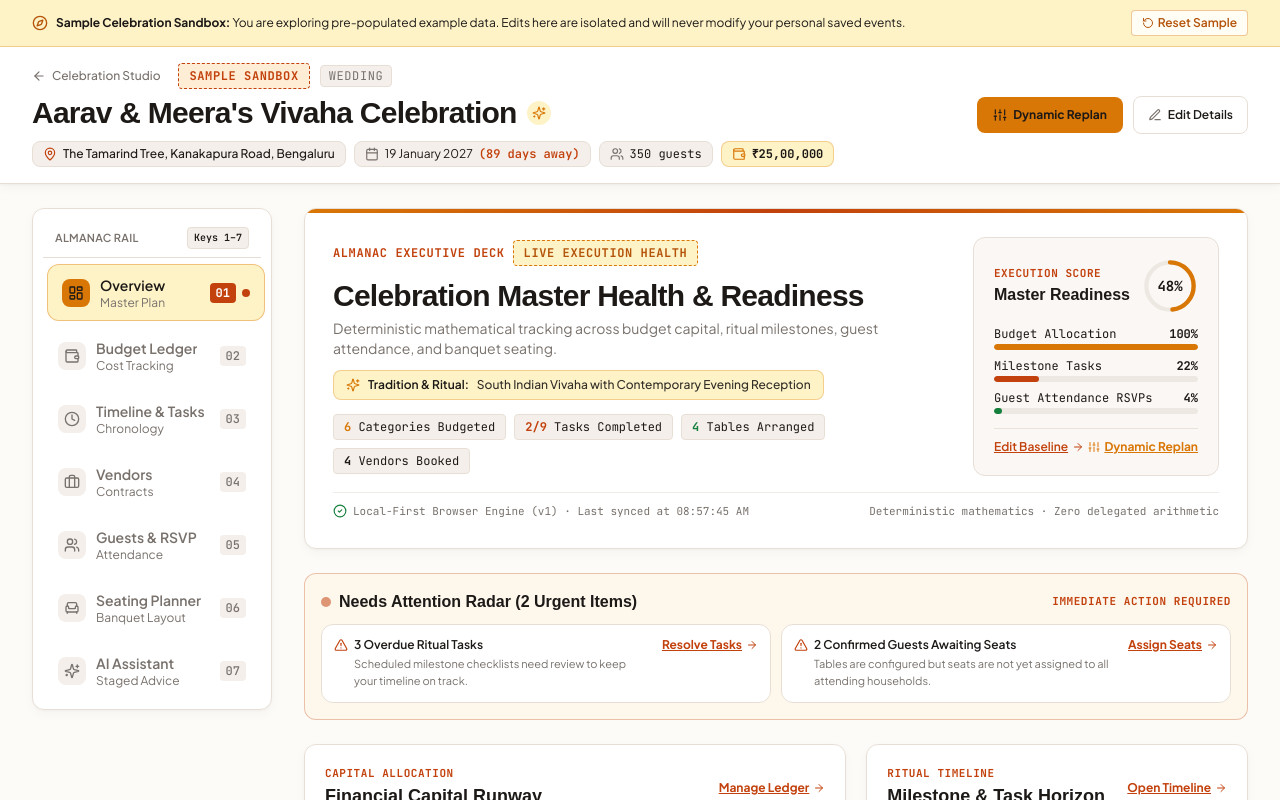
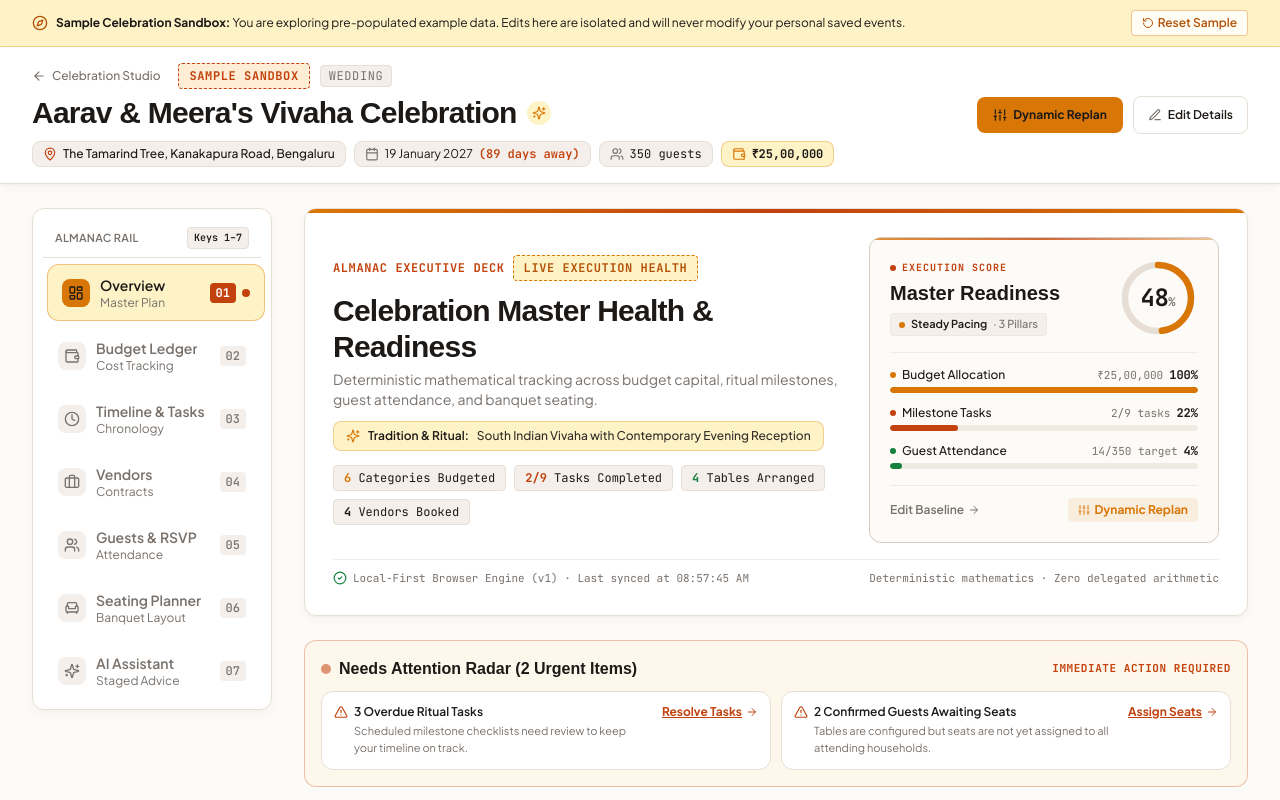
Before and after one commit to rahulasthwik1307/EventPilot, a Next.js app: page / in a window 1280 px wide. Both pictures are taken after a click on the button "Explore Sample Event". Shown: the top 800 px of the page. Built offline with nearby package versions, Linux system fonts and the light colour scheme; a web font is replaced by a local one.

Commit message:
feat: add OverviewTab component for event workspace dashboard

```diff
--- a/src/components/workspace/OverviewTab.tsx
+++ b/src/components/workspace/OverviewTab.tsx
@@ -315,7 +315,7 @@ export function OverviewTab({
   ]);
 
   // SVG Gauge calculations for the Master Readiness Dial
-  const radius = 38;
+  const radius = 33;
   const circumference = 2 * Math.PI * radius;
   const strokeDashoffset = circumference - (readiness.score / 100) * circumference;
 
@@ -376,53 +376,94 @@ export function OverviewTab({
             </div>
           </div>
 
-          {/* Right Column: Master Execution Score Card with Radial Gauge */}
-          <div className="lg:w-84 flex-shrink-0 bg-neutral-subtle/50 border border-neutral-border rounded-lg p-4 sm:p-5 shadow-xs">
-            <div className="flex items-center justify-between gap-3 mb-3">
-              <div>
-                <span className="text-[11px] font-mono uppercase tracking-wider text-secondary font-bold block mb-0.5">
+          {/* Right Column: Master Execution Score Card with Authority Dial */}
+          <div className="w-full lg:w-[350px] flex-shrink-0 bg-neutral-bg border border-neutral-border-strong rounded-xl p-5 shadow-xs relative overflow-hidden">
+            {/* Subtle top ceremonial accent */}
+            <div className="absolute top-0 left-0 right-0 h-0.5 bg-gradient-to-r from-primary/80 via-secondary/80 to-primary/40" />
+
+            <div className="flex items-center justify-between gap-3 pb-3.5 border-b border-neutral-border/60">
+              <div className="min-w-0">
+                <span className="text-[10px] font-mono uppercase tracking-widest text-secondary font-bold flex items-center gap-1.5 mb-1">
+                  <span className="w-1.5 h-1.5 rounded-full bg-secondary" />
                   Execution Score
                 </span>
-                <h3 className="font-display text-base font-bold text-neutral-text">
+                <h3 className="font-display text-lg sm:text-xl font-bold text-neutral-text leading-tight">
                   Master Readiness
                 </h3>
+                <div className="mt-1.5 inline-flex items-center gap-1.5 px-2 py-0.5 rounded text-[11px] font-medium bg-neutral-subtle border border-neutral-border/50">
+                  <span
+                    className={`w-1.5 h-1.5 rounded-full ${
+                      readiness.score >= 70
+                        ? 'bg-status-success'
+                        : readiness.score >= 40
+                        ? 'bg-primary'
+                        : 'bg-secondary'
+                    }`}
+                  />
+                  <span className="font-semibold text-neutral-text">
+                    {readiness.score >= 70
+                      ? 'High Readiness'
+                      : readiness.score >= 40
+                      ? 'Steady Pacing'
+                      : 'Setup & Allocation'}
+                  </span>
+                  <span className="text-neutral-muted">· 3 Pillars</span>
+                </div>
               </div>
 
-              {/* Radial Score Gauge */}
-              <div className="relative w-14 h-14 flex items-center justify-center flex-shrink-0">
-                <svg className="w-14 h-14 transform -rotate-90" viewBox="0 0 90 90">
+              {/* Authority Radial Score Dial */}
+              <div className="relative w-18 h-18 sm:w-20 sm:h-20 flex items-center justify-center flex-shrink-0">
+                <svg className="w-18 h-18 sm:w-20 sm:h-20 transform -rotate-90" viewBox="0 0 80 80">
                   <circle
-                    cx="45"
-                    cy="45"
+                    cx="40"
+                    cy="40"
                     r={radius}
-                    className="stroke-neutral-border/60"
-                    strokeWidth="7"
+                    className="stroke-neutral-border"
+                    strokeWidth="6.5"
                     fill="transparent"
                   />
                   <circle
-                    cx="45"
-                    cy="45"
+                    cx="40"
+                    cy="40"
                     r={radius}
                     className="stroke-primary transition-all duration-700 ease-out"
-                    strokeWidth="7"
+                    strokeWidth="6.5"
                     strokeDasharray={circumference}
                     strokeDashoffset={strokeDashoffset}
                     strokeLinecap="round"
                     fill="transparent"
                   />
                 </svg>
-                <span className="absolute font-mono text-sm font-bold text-neutral-text">
-                  {readiness.score}%
-                </span>
+                <div className="absolute inset-0 flex flex-col items-center justify-center text-center">
+                  <div className="flex items-baseline">
+                    <span className="font-mono text-2xl font-black text-neutral-text tabular-nums leading-none tracking-tight">
+                      {readiness.score}
+                    </span>
+                    <span className="font-mono text-xs font-bold text-neutral-muted leading-none">
+                      %
+                    </span>
+                  </div>
+                </div>
               </div>
             </div>
 
-            {/* 3 Pillar Progress Bars */}
-            <div className="space-y-2 text-xs font-mono">
-              <div>
-                <div className="flex justify-between text-neutral-text mb-0.5">
-                  <span>Budget Allocation</span>
-                  <span className="font-bold">{readiness.budgetScore}%</span>
+            {/* 3 Pillar Progress Rows with Concrete Data Context */}
+            <div className="space-y-3 pt-3.5">
+              {/* Pillar 1: Budget Capital */}
+              <div className="space-y-1">
+                <div className="flex items-center justify-between text-xs">
+                  <span className="font-medium text-neutral-text flex items-center gap-1.5">
+                    <span className="w-1.5 h-1.5 rounded-full bg-primary shrink-0" />
+                    <span>Budget Allocation</span>
+                  </span>
+                  <div className="flex items-baseline gap-1.5 font-mono">
+                    <span className="text-[11px] text-neutral-muted tabular-nums">
+                      {formatCurrency(summary.totalAllocated, event.currency)}
+                    </span>
+                    <span className="font-bold text-neutral-text text-xs tabular-nums">
+                      {readiness.budgetScore}%
+                    </span>
+                  </div>
                 </div>
                 <div className="w-full bg-neutral-border/60 rounded-full h-1.5 overflow-hidden">
                   <div
@@ -432,10 +473,21 @@ export function OverviewTab({
                 </div>
               </div>
 
-              <div>
-                <div className="flex justify-between text-neutral-text mb-0.5">
-                  <span>Milestone Tasks</span>
-                  <span className="font-bold">{readiness.taskScore}%</span>
+              {/* Pillar 2: Ritual Tasks */}
+              <div className="space-y-1">
+                <div className="flex items-center justify-between text-xs">
+                  <span className="font-medium text-neutral-text flex items-center gap-1.5">
+                    <span className="w-1.5 h-1.5 rounded-full bg-secondary shrink-0" />
+                    <span>Milestone Tasks</span>
+                  </span>
+                  <div className="flex items-baseline gap-1.5 font-mono">
+                    <span className="text-[11px] text-neutral-muted tabular-nums">
+                      {taskMetrics.completed}/{taskMetrics.total} tasks
+                    </span>
+                    <span className="font-bold text-neutral-text text-xs tabular-nums">
+                      {readiness.taskScore}%
+                    </span>
+                  </div>
                 </div>
                 <div className="w-full bg-neutral-border/60 rounded-full h-1.5 overflow-hidden">
                   <div
@@ -445,10 +497,21 @@ export function OverviewTab({
                 </div>
               </div>
 
-              <div>
-                <div className="flex justify-between text-neutral-text mb-0.5">
-                  <span>Guest Attendance RSVPs</span>
-                  <span className="font-bold">{readiness.rsvpScore}%</span>
+              {/* Pillar 3: Guest Attendance */}
+              <div className="space-y-1">
+                <div className="flex items-center justify-between text-xs">
+                  <span className="font-medium text-neutral-text flex items-center gap-1.5">
+                    <span className="w-1.5 h-1.5 rounded-full bg-status-success shrink-0" />
+                    <span>Guest Attendance</span>
+                  </span>
+                  <div className="flex items-baseline gap-1.5 font-mono">
+                    <span className="text-[11px] text-neutral-muted tabular-nums">
+                      {attendanceSummary.expectedAttendance}/{event.guestTarget} target
+                    </span>
+                    <span className="font-bold text-neutral-text text-xs tabular-nums">
+                      {readiness.rsvpScore}%
+                    </span>
+                  </div>
                 </div>
                 <div className="w-full bg-neutral-border/60 rounded-full h-1.5 overflow-hidden">
                   <div
@@ -460,21 +523,21 @@ export function OverviewTab({
             </div>
 
             {/* Quick Action Links */}
-            <div className="mt-3.5 pt-2.5 border-t border-neutral-border/80 flex items-center justify-between text-xs">
+            <div className="mt-4 pt-3 border-t border-neutral-border/60 flex items-center justify-between text-xs">
               <button
                 type="button"
                 onClick={onEdit}
-                className="font-semibold text-secondary hover:text-secondary-hover underline flex items-center gap-1 active:scale-[0.98] transition-all"
+                className="font-semibold text-neutral-muted hover:text-neutral-text transition-colors flex items-center gap-1 active:scale-[0.98]"
               >
                 <span>Edit Baseline</span>
-                <ArrowRight className="w-3 h-3" />
+                <ArrowRight className="w-3 h-3 text-neutral-muted" />
               </button>
 
               {onReplan && (
                 <button
                   type="button"
                   onClick={onReplan}
-                  className="font-bold text-primary hover:text-primary-hover underline flex items-center gap-1 active:scale-[0.98] transition-all"
+                  className="font-bold text-primary hover:text-primary-hover flex items-center gap-1 active:scale-[0.98] transition-all px-2.5 py-1 rounded bg-primary/10 hover:bg-primary/20"
                 >
                   <Sliders className="w-3 h-3" />
                   <span>Dynamic Replan</span>
```
Also changed, not shown: 1 other file (tests, documents, lock files or other folders).
